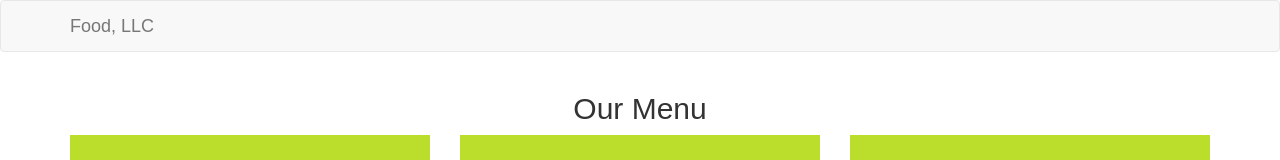
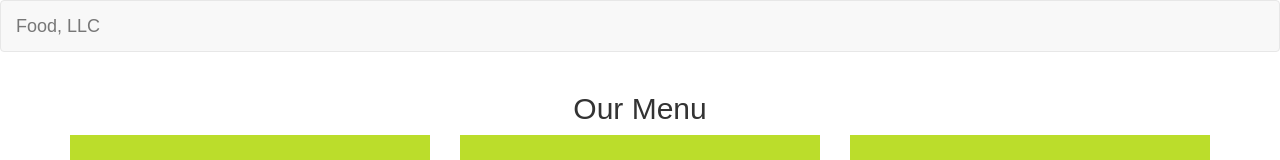
Before and after one commit to ssaha1450/Module3, a plain HTML site: page index.html in a window 1280 px wide. Shown: the top 160 px of the page. Drawn offline with Linux system fonts and the light colour scheme.

Commit message:
Update index.html

```diff
--- a/index.html
+++ b/index.html
@@ -13,8 +13,8 @@
 <body>
 
  <header id="top">
-    <nav id="header-nav" class="navbar navbar-default">
-      <div class="container">
+    <nav id="header-nav" class="navbar fixed-top navbar-default">
+      <div class="container-fluid">
         <div class="navbar-header">
           <a class="navbar-brand" href="#">Food, LLC</a>
 
```
